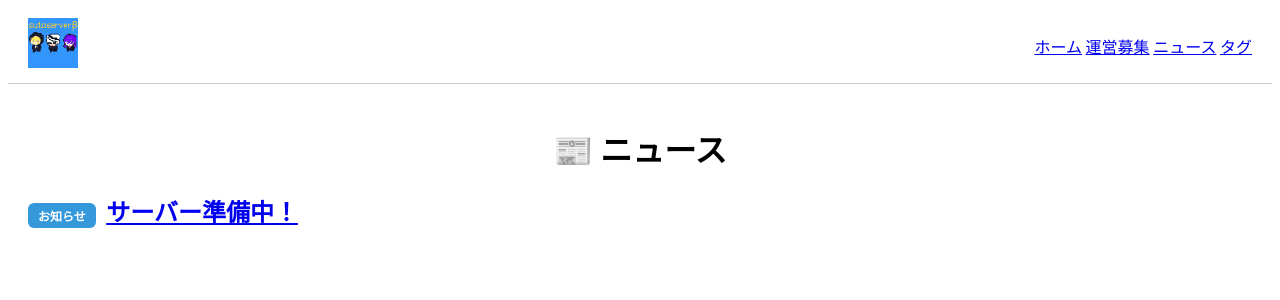
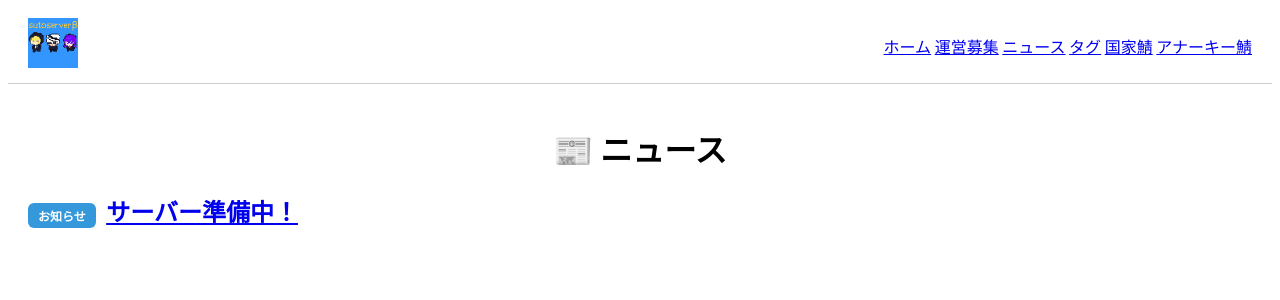
Before and after one commit to jion3325/Sutoserver.webpage-, a Jekyll site: the page built from news.md, in a window 1280 px wide. Shown: the top 300 px of the page. Built offline with Jekyll 4.4.1, drawn with Linux system fonts in a browser that asks for light colours.

Commit message:
Add links for 国家鯖 and アナーキー鯖

```diff
--- a/_layouts/default.html
+++ b/_layouts/default.html
@@ -20,6 +20,9 @@
   <a href="{{ '/staff' | relative_url }}">運営募集</a>
   <a href="{{ '/news' | relative_url }}">ニュース</a>
   <a href="{{ '/tags' | relative_url }}">タグ</a>
+  <a href="{{ '/Koka' | relative_url }}">国家鯖</a>
+  <a href="{{ '/Ana-ki' | relative_url }}">アナーキー鯖</a>
+</nav>
 </nav>
   </nav>
 
```
